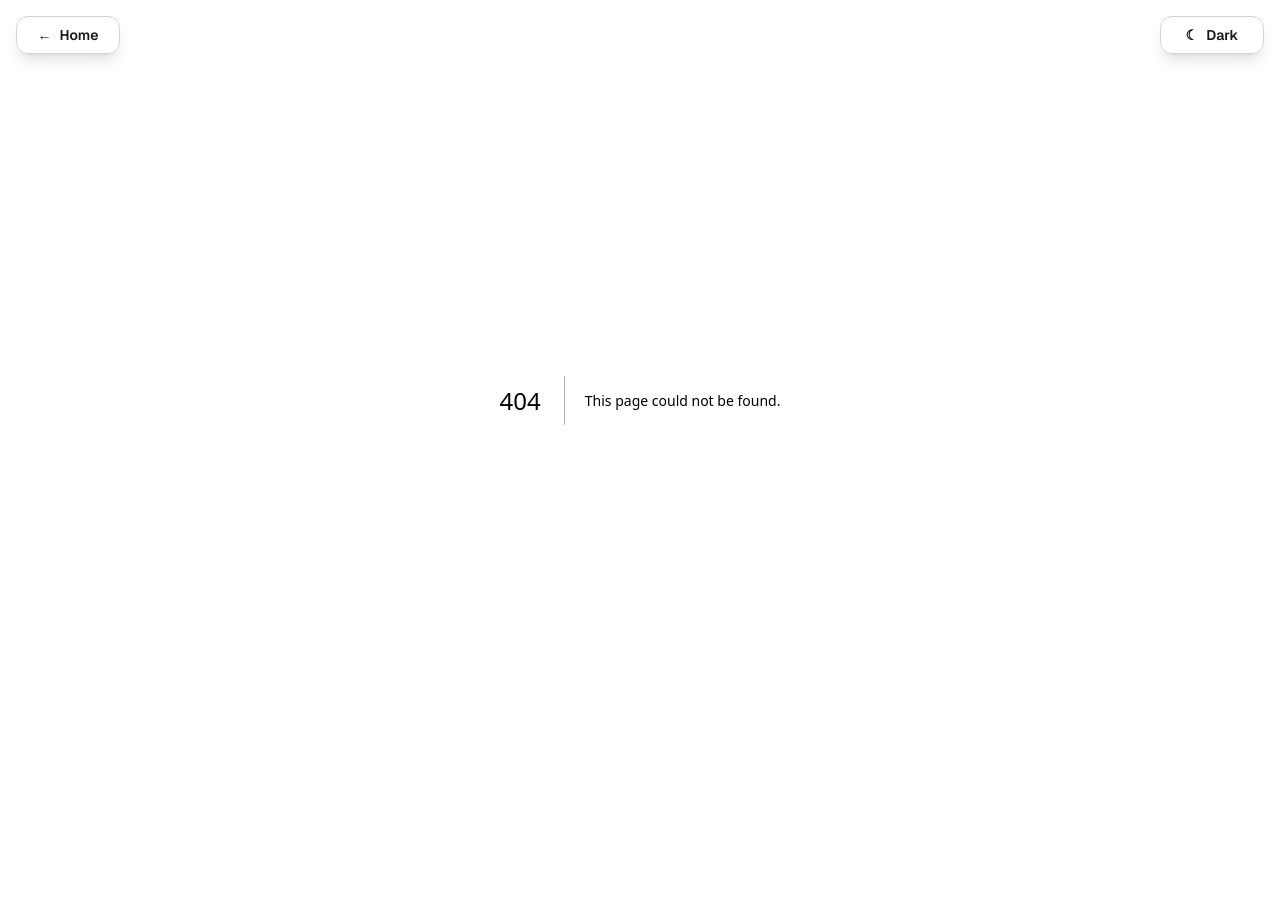
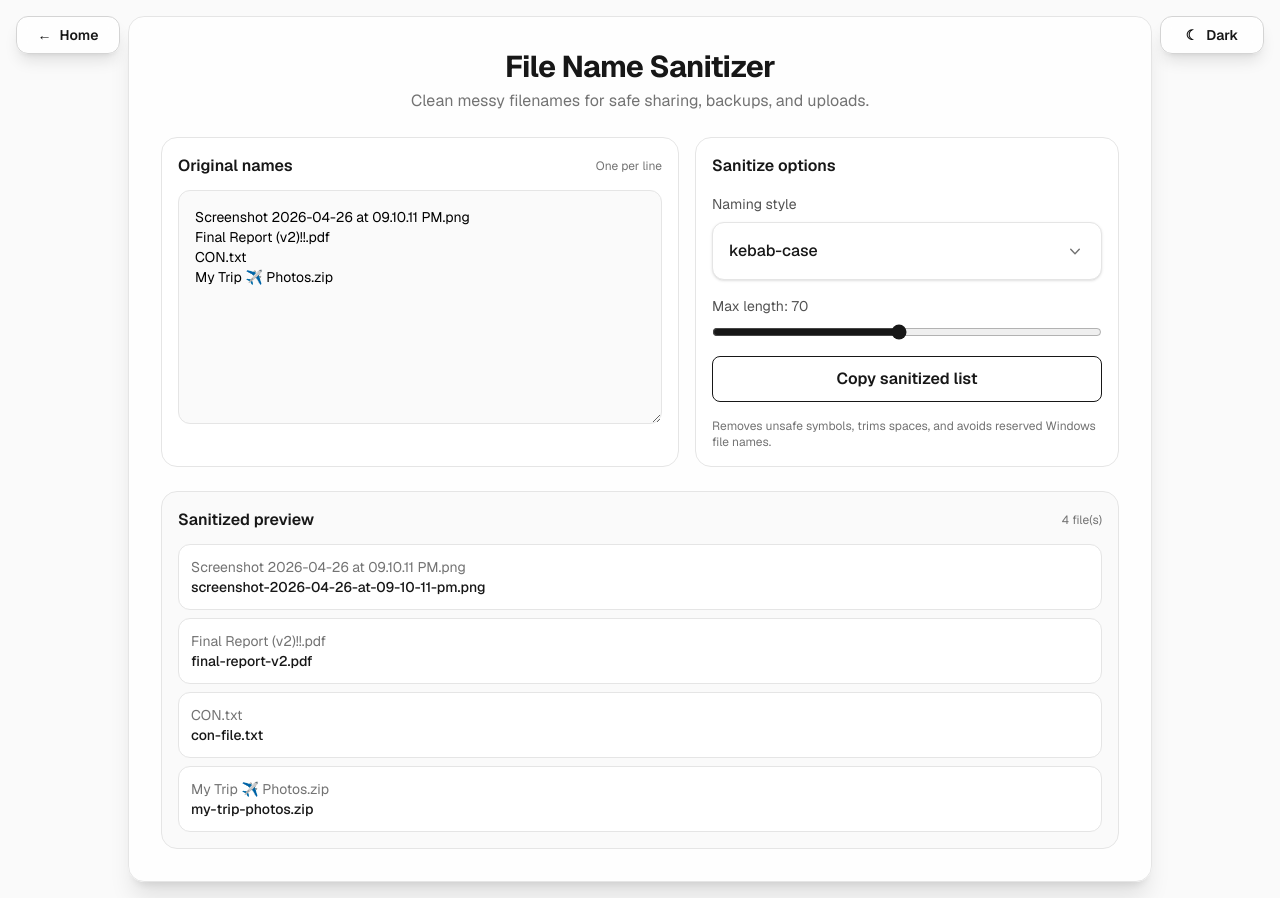
Before and after one commit to ius-sharma/boring-tools, a Next.js app: page /file-name-sanitizer in a window 1280 px wide. Before the commit this address had no page. Before the commit the page ends 800 px from the top, so only its background shows below. Built offline with nearby package versions, Linux system fonts and the light colour scheme.

Commit message:
Release Day 8 File Name Sanitizer

```diff
--- /dev/null
+++ b/app/file-name-sanitizer/page.jsx
@@ -0,0 +1,188 @@
+"use client";
+
+import { useMemo, useState } from "react";
+import ThemedDropdown from "../components/ThemedDropdown";
+
+const WINDOWS_RESERVED = new Set([
+  "CON",
+  "PRN",
+  "AUX",
+  "NUL",
+  "COM1",
+  "COM2",
+  "COM3",
+  "COM4",
+  "COM5",
+  "COM6",
+  "COM7",
+  "COM8",
+  "COM9",
+  "LPT1",
+  "LPT2",
+  "LPT3",
+  "LPT4",
+  "LPT5",
+  "LPT6",
+  "LPT7",
+  "LPT8",
+  "LPT9",
+]);
+
+function sanitizeName(input, style, maxLength) {
+  const trimmed = input.trim();
+  if (!trimmed) return "untitled";
+
+  const lastDot = trimmed.lastIndexOf(".");
+  const hasExtension = lastDot > 0 && lastDot < trimmed.length - 1;
+  const rawBase = hasExtension ? trimmed.slice(0, lastDot) : trimmed;
+  const rawExt = hasExtension ? trimmed.slice(lastDot + 1) : "";
+
+  let base = rawBase
+    .normalize("NFKD")
+    .replace(/[\u0300-\u036f]/g, "")
+    .replace(/[<>:"/\\|?*\x00-\x1F]/g, " ")
+    .replace(/[\u{1F300}-\u{1FAFF}]/gu, " ")
+    .replace(/\s+/g, " ")
+    .trim();
+
+  if (style === "kebab") {
+    base = base.toLowerCase().replace(/[^a-z0-9]+/g, "-").replace(/^-+|-+$/g, "");
+  } else if (style === "snake") {
+    base = base.toLowerCase().replace(/[^a-z0-9]+/g, "_").replace(/^_+|_+$/g, "");
+  } else {
+    base = base.replace(/[^a-zA-Z0-9 ._-]+/g, "").replace(/\s+/g, " ").trim();
+  }
+
+  if (!base) base = "untitled";
+  if (WINDOWS_RESERVED.has(base.toUpperCase())) {
+    base = `${base}-file`;
+  }
+
+  const cleanExt = rawExt.replace(/[^a-zA-Z0-9]/g, "").toLowerCase();
+  const maxBaseLength = Math.max(8, maxLength - (cleanExt ? cleanExt.length + 1 : 0));
+  const safeBase = base.slice(0, maxBaseLength).replace(/[._ -]+$/g, "") || "untitled";
+
+  return cleanExt ? `${safeBase}.${cleanExt}` : safeBase;
+}
+
+export default function FileNameSanitizer() {
+  const [input, setInput] = useState("Screenshot 2026-04-26 at 09.10.11 PM.png\nFinal Report (v2)!!.pdf\nCON.txt\nMy Trip ✈️ Photos.zip");
+  const [style, setStyle] = useState("kebab");
+  const [maxLength, setMaxLength] = useState(70);
+  const [copied, setCopied] = useState(false);
+
+  const styleOptions = [
+    { value: "kebab", label: "kebab-case" },
+    { value: "snake", label: "snake_case" },
+    { value: "readable", label: "Readable file name" },
+  ];
+
+  const lines = useMemo(
+    () => input.split("\n").map((line) => line.trim()).filter(Boolean),
+    [input]
+  );
+
+  const sanitized = useMemo(
+    () => lines.map((line) => ({ original: line, clean: sanitizeName(line, style, maxLength) })),
+    [lines, style, maxLength]
+  );
+
+  const handleCopy = async () => {
+    if (!sanitized.length) return;
+    const payload = sanitized.map((item) => item.clean).join("\n");
+    try {
+      await navigator.clipboard.writeText(payload);
+      setCopied(true);
+      setTimeout(() => setCopied(false), 1400);
+    } catch {
+      setCopied(false);
+    }
+  };
+
+  return (
+    <div className="min-h-screen bg-neutral-50 flex items-center justify-center p-4 font-sans">
+      <div className="bg-white/80 backdrop-blur shadow-xl rounded-2xl p-6 sm:p-8 w-full max-w-5xl border border-neutral-200 flex flex-col gap-6">
+        <div className="flex flex-col gap-1 items-center text-center">
+          <h1 className="text-3xl font-bold tracking-tight text-neutral-900">File Name Sanitizer</h1>
+          <p className="text-neutral-500 text-base">Clean messy filenames for safe sharing, backups, and uploads.</p>
+        </div>
+
+        <div className="grid grid-cols-1 lg:grid-cols-[1.1fr_0.9fr] gap-4">
+          <div className="rounded-2xl border border-neutral-200 bg-white p-4 flex flex-col gap-3">
+            <div className="flex items-center justify-between gap-2">
+              <h2 className="text-base font-semibold text-neutral-900">Original names</h2>
+              <span className="text-xs text-neutral-500">One per line</span>
+            </div>
+            <textarea
+              value={input}
+              onChange={(event) => setInput(event.target.value)}
+              rows={10}
+              className="w-full p-4 border border-neutral-200 rounded-xl bg-neutral-50 focus:outline-none focus:ring-2 focus:ring-neutral-900 transition text-sm text-black placeholder:text-neutral-300"
+              placeholder="Paste file names here..."
+            />
+          </div>
+
+          <div className="rounded-2xl border border-neutral-200 bg-white p-4 flex flex-col gap-4">
+            <h2 className="text-base font-semibold text-neutral-900">Sanitize options</h2>
+
+            <label className="text-sm text-neutral-600 flex flex-col gap-2">
+              Naming style
+              <ThemedDropdown
+                ariaLabel="Select naming style"
+                value={style}
+                options={styleOptions}
+                onChange={setStyle}
+              />
+            </label>
+
+            <label className="text-sm text-neutral-600 flex flex-col gap-2">
+              Max length: {maxLength}
+              <input
+                type="range"
+                min="24"
+                max="120"
+                value={maxLength}
+                onChange={(event) => setMaxLength(Number(event.target.value))}
+                className="w-full accent-neutral-900"
+              />
+            </label>
+
+            <button
+              type="button"
+              onClick={handleCopy}
+              className="w-full border border-neutral-900 text-neutral-900 py-2.5 rounded-lg font-semibold hover:bg-neutral-900 hover:text-white transition focus:outline-none focus:ring-2 focus:ring-neutral-900"
+            >
+              {copied ? "Copied" : "Copy sanitized list"}
+            </button>
+
+            <p className="text-xs text-neutral-500">Removes unsafe symbols, trims spaces, and avoids reserved Windows file names.</p>
+          </div>
+        </div>
+
+        <div className="rounded-2xl border border-neutral-200 bg-neutral-50 p-4">
+          <div className="flex items-center justify-between gap-2 mb-3">
+            <h2 className="text-base font-semibold text-neutral-900">Sanitized preview</h2>
+            <span className="text-xs text-neutral-500">{sanitized.length} file(s)</span>
+          </div>
+
+          {sanitized.length === 0 ? (
+            <p className="text-sm text-neutral-500">Add at least one filename to preview sanitized output.</p>
+          ) : (
+            <div className="grid grid-cols-1 gap-2">
+              {sanitized.map((item, idx) => (
+                <div key={`${item.original}-${idx}`} className="rounded-xl border border-neutral-200 bg-white p-3 text-sm">
+                  <p className="text-neutral-500 truncate">{item.original}</p>
+                  <p className="text-neutral-900 font-medium truncate">{item.clean}</p>
+                </div>
+              ))}
+            </div>
+          )}
+        </div>
+      </div>
+
+      <style jsx global>{`
+        html { font-family: 'Inter', 'Helvetica Neue', Arial, 'system-ui', sans-serif; }
+      `}</style>
+    </div>
+  );
+}
--- a/app/page.jsx
+++ b/app/page.jsx
@@ -51,7 +51,6 @@ const tools = [
     category: "Developer",
     description: "Generate downloadable QR from text.",
     status: "Live",
-    isNew: true,
   },
   {
     id: "unit-converter",
@@ -61,16 +60,18 @@ const tools = [
     description: "Convert length, weight, temperature.",
     status: "Live",
   },
+  {
+    id: "file-name-sanitizer",
+    name: "File Name Sanitizer",
+    href: "/file-name-sanitizer",
+    category: "Utility",
+    description: "Clean unsafe or messy filenames.",
+    status: "Live",
+    isNew: true,
+  },
 ];
 
 const upcomingTools = [
-  {
-    id: "file-name-sanitizer",
-    name: "File Name Sanitizer",
-    category: "Utility",
-    description: "Clean unsafe or messy filenames.",
-    eta: "Coming Soon",
-  },
   {
     id: "roast-my-todo-list",
     name: "Roast My To-Do List",
```
Also changed, not shown: 1 other file (tests, documents, lock files or other folders).
